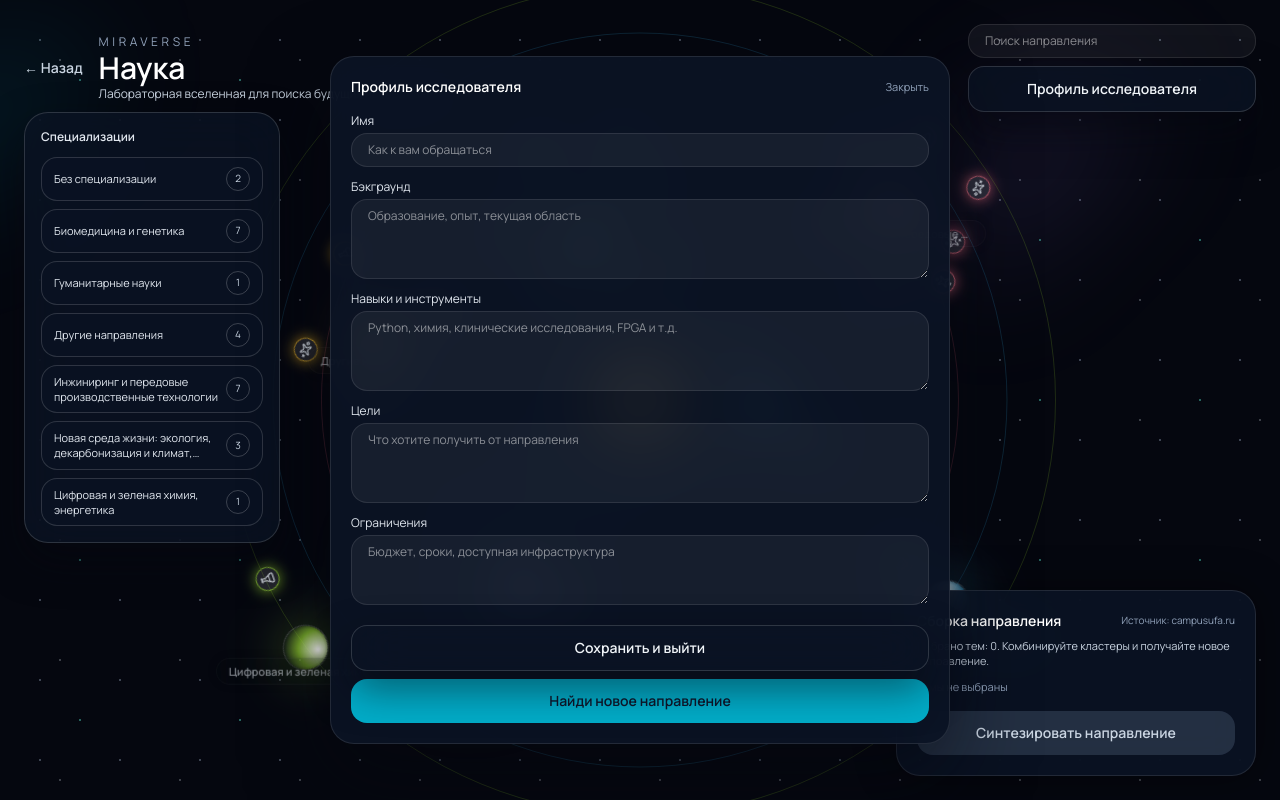
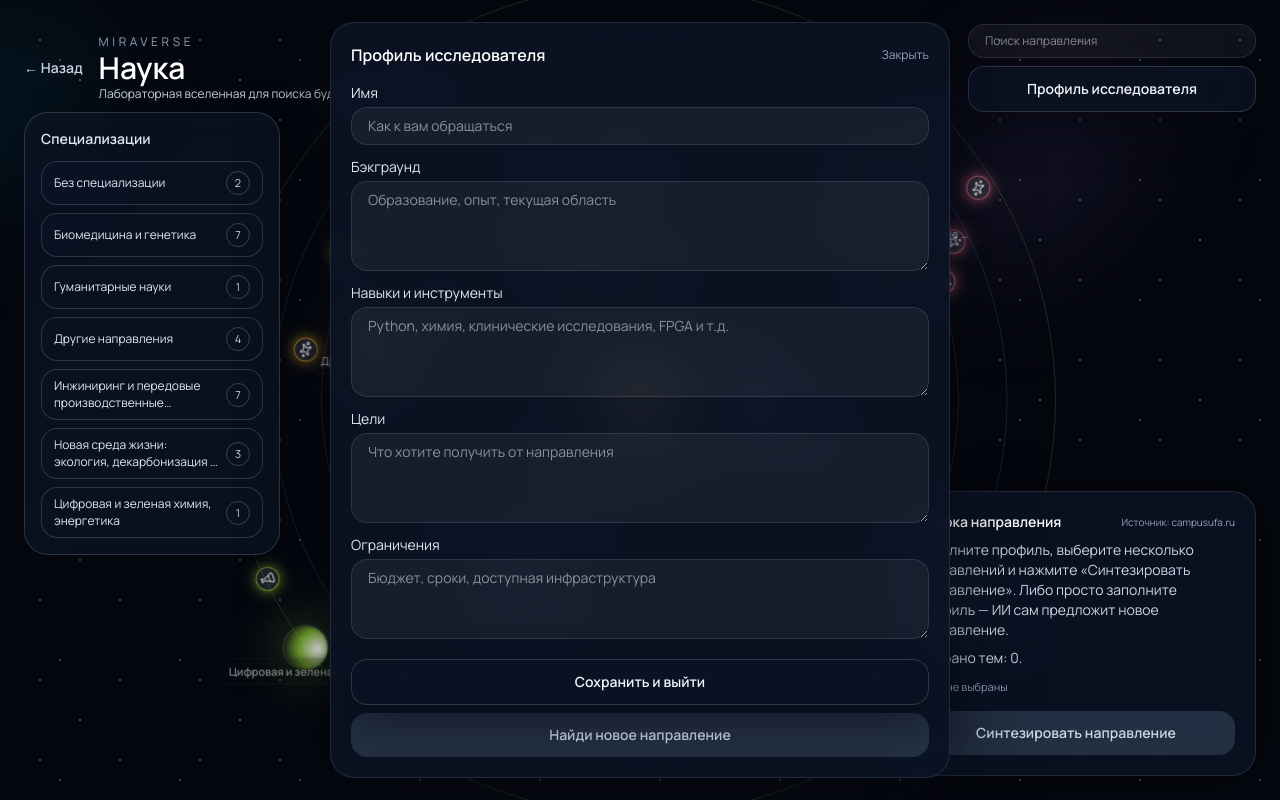
Before and after one commit to msozaev/ai.ukmira.ru, a Next.js app: page /science in a window 1280 px wide. Both pictures are taken after a click on the button "Профиль исследователя". Built offline with nearby package versions, Linux system fonts and the light colour scheme.

Commit message:
almost final)

```diff
--- a/src/app/science/page.tsx
+++ b/src/app/science/page.tsx
@@ -657,6 +657,8 @@ export default function SciencePage() {
     if (!hoveredTopic || !hoveredCluster) return null;
     return hoveredCluster.topicMeta?.[hoveredTopic] || null;
   }, [hoveredCluster, hoveredTopic]);
+  const isProfileReady =
+    profile.background.trim().length > 0 && profile.skills.trim().length > 0;
 
   return (
     <main className="relative min-h-screen overflow-hidden bg-[#05070f]">
@@ -926,8 +928,8 @@ export default function SciencePage() {
         ) : null}
       </section>
 
-      <aside className="absolute left-6 top-28 z-30 w-64 rounded-3xl border border-white/15 bg-[#0b1324]/80 p-4 text-xs text-slate-100 shadow-[0_18px_40px_rgba(5,7,15,0.5)] backdrop-blur-xl">
-        <p className="text-xs font-semibold text-slate-200">Специализации</p>
+      <aside className="absolute left-6 top-28 z-30 w-64 rounded-3xl border border-white/15 bg-[#0b1324]/80 p-4 text-sm text-slate-100 shadow-[0_18px_40px_rgba(5,7,15,0.5)] backdrop-blur-xl">
+        <p className="text-sm font-semibold text-slate-200">Специализации</p>
         <div className="mt-3 flex flex-col gap-2">
           {clusters.map((cluster, index) => {
             const isActive = hasSelectedCluster && index === safeIndex;
@@ -937,7 +939,7 @@ export default function SciencePage() {
                 onClick={() => {
                   activateCluster(index);
                 }}
-                className={`flex min-h-[44px] items-center justify-between rounded-2xl border px-3 py-2 text-left text-[11px] leading-snug transition ${
+                className={`flex min-h-[44px] items-center justify-between rounded-2xl border px-3 py-2 text-left text-[12px] leading-snug transition ${
                   isActive
                     ? "border-cyan-300/70 bg-cyan-400/25 text-white shadow-[0_10px_24px_rgba(34,211,238,0.25)]"
                     : "border-white/15 bg-[#0b1324]/70 text-slate-200 hover:border-white/35"
@@ -945,7 +947,7 @@ export default function SciencePage() {
               >
                 <span className="line-clamp-2">{cluster.name}</span>
                 <span
-                  className={`ml-2 inline-flex h-6 w-6 shrink-0 items-center justify-center rounded-full border text-[10px] ${
+                  className={`ml-2 inline-flex h-6 w-6 shrink-0 items-center justify-center rounded-full border text-[11px] ${
                     isActive ? "border-cyan-300/70 text-cyan-100" : "border-white/20 text-slate-300"
                   }`}
                 >
@@ -994,8 +996,12 @@ export default function SciencePage() {
           <h2 className="text-sm font-semibold text-white">Сборка направления</h2>
           <span className="text-[10px] text-slate-400">Источник: {SOURCE_SITE}</span>
         </div>
-        <p className="mt-2 text-[11px] text-slate-300">
-          Выбрано тем: {selectedTopics.length}. Комбинируйте кластеры и получайте новое направление.
+        <p className="mt-2 text-sm text-slate-300">
+          Заполните профиль, выберите несколько направлений и нажмите «Синтезировать направление».
+          Либо просто заполните профиль — ИИ сам предложит новое направление.
+        </p>
+        <p className="mt-2 text-sm text-slate-300">
+          Выбрано тем: {selectedTopics.length}.
         </p>
 
         <div className="mt-3 flex flex-wrap gap-2">
@@ -1059,15 +1065,15 @@ export default function SciencePage() {
       ) : null}
 
       <div
-        className={`fixed left-1/2 top-1/2 z-50 w-[min(620px,92vw)] -translate-x-1/2 -translate-y-1/2 rounded-3xl border border-white/10 bg-[#0b1324]/95 p-5 text-xs text-slate-200 shadow-[0_30px_80px_rgba(5,7,15,0.55)] backdrop-blur-xl transition ${
+        className={`fixed left-1/2 top-1/2 z-50 w-[min(620px,92vw)] -translate-x-1/2 -translate-y-1/2 rounded-3xl border border-white/10 bg-[#0b1324]/95 p-5 text-sm text-slate-200 shadow-[0_30px_80px_rgba(5,7,15,0.55)] backdrop-blur-xl transition ${
           showProfile ? "opacity-100 scale-100" : "pointer-events-none scale-95 opacity-0"
         }`}
       >
         <div className="flex items-center justify-between">
-          <h2 className="text-sm font-semibold text-white">Профиль исследователя</h2>
+          <h2 className="text-base font-semibold text-white">Профиль исследователя</h2>
           <button
             onClick={() => setShowProfile(false)}
-            className="text-[11px] text-slate-400 hover:text-slate-200"
+            className="text-xs text-slate-400 hover:text-slate-200"
           >
             Закрыть
           </button>
@@ -1076,7 +1082,7 @@ export default function SciencePage() {
           <label className="flex flex-col gap-1">
             Имя
             <input
-              className="rounded-2xl border border-white/10 bg-white/5 px-4 py-2 text-white"
+              className="rounded-2xl border border-white/10 bg-white/5 px-4 py-2 text-sm text-white"
               value={profile.name}
               onChange={(e) => handleProfileChange("name", e.target.value)}
               placeholder="Как к вам обращаться"
@@ -1085,7 +1091,7 @@ export default function SciencePage() {
           <label className="flex flex-col gap-1">
             Бэкграунд
             <textarea
-              className="min-h-[80px] rounded-2xl border border-white/10 bg-white/5 px-4 py-2 text-white"
+              className="min-h-[90px] rounded-2xl border border-white/10 bg-white/5 px-4 py-2 text-sm text-white"
               value={profile.background}
               onChange={(e) => handleProfileChange("background", e.target.value)}
               placeholder="Образование, опыт, текущая область"
@@ -1094,7 +1100,7 @@ export default function SciencePage() {
           <label className="flex flex-col gap-1">
             Навыки и инструменты
             <textarea
-              className="min-h-[80px] rounded-2xl border border-white/10 bg-white/5 px-4 py-2 text-white"
+              className="min-h-[90px] rounded-2xl border border-white/10 bg-white/5 px-4 py-2 text-sm text-white"
               value={profile.skills}
               onChange={(e) => handleProfileChange("skills", e.target.value)}
               placeholder="Python, химия, клинические исследования, FPGA и т.д."
@@ -1103,7 +1109,7 @@ export default function SciencePage() {
           <label className="flex flex-col gap-1">
             Цели
             <textarea
-              className="min-h-[80px] rounded-2xl border border-white/10 bg-white/5 px-4 py-2 text-white"
+              className="min-h-[90px] rounded-2xl border border-white/10 bg-white/5 px-4 py-2 text-sm text-white"
               value={profile.goals}
               onChange={(e) => handleProfileChange("goals", e.target.value)}
               placeholder="Что хотите получить от направления"
@@ -1112,7 +1118,7 @@ export default function SciencePage() {
           <label className="flex flex-col gap-1">
             Ограничения
             <textarea
-              className="min-h-[70px] rounded-2xl border border-white/10 bg-white/5 px-4 py-2 text-white"
+              className="min-h-[80px] rounded-2xl border border-white/10 bg-white/5 px-4 py-2 text-sm text-white"
               value={profile.constraints}
               onChange={(e) => handleProfileChange("constraints", e.target.value)}
               placeholder="Бюджет, сроки, доступная инфраструктура"
@@ -1128,7 +1134,7 @@ export default function SciencePage() {
           </button>
           <button
             onClick={handleProfileGenerate}
-            disabled={isGenerating}
+            disabled={isGenerating || !isProfileReady}
             className="w-full rounded-2xl bg-cyan-400/80 px-4 py-3 text-sm font-semibold text-slate-900 transition hover:bg-cyan-300 disabled:cursor-not-allowed disabled:bg-slate-500/30 disabled:text-slate-300"
           >
             {isGenerating ? "Идёт синтез направления..." : "Найди новое направление"}
```
